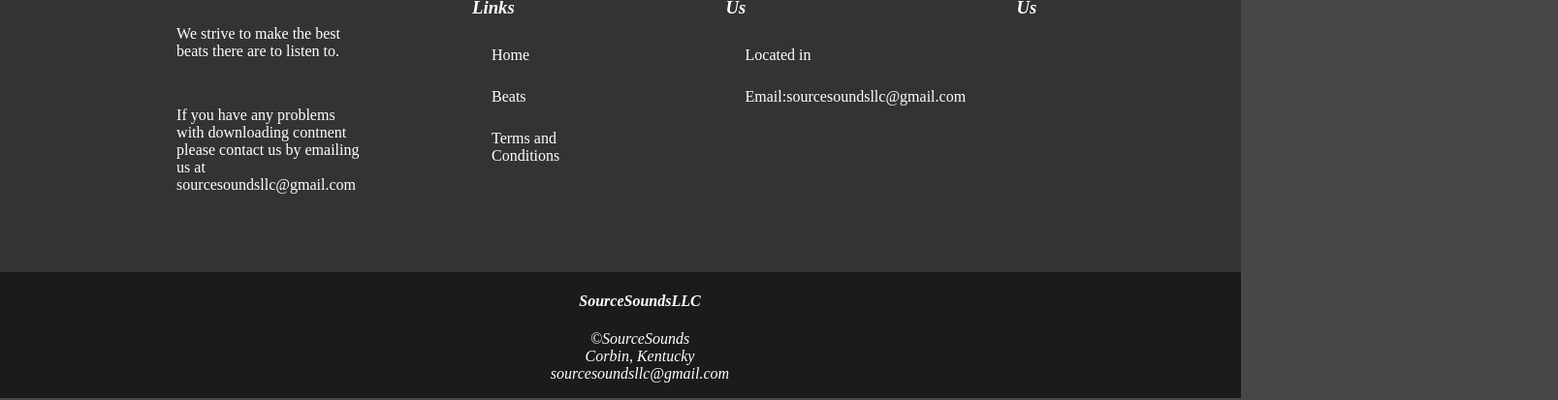
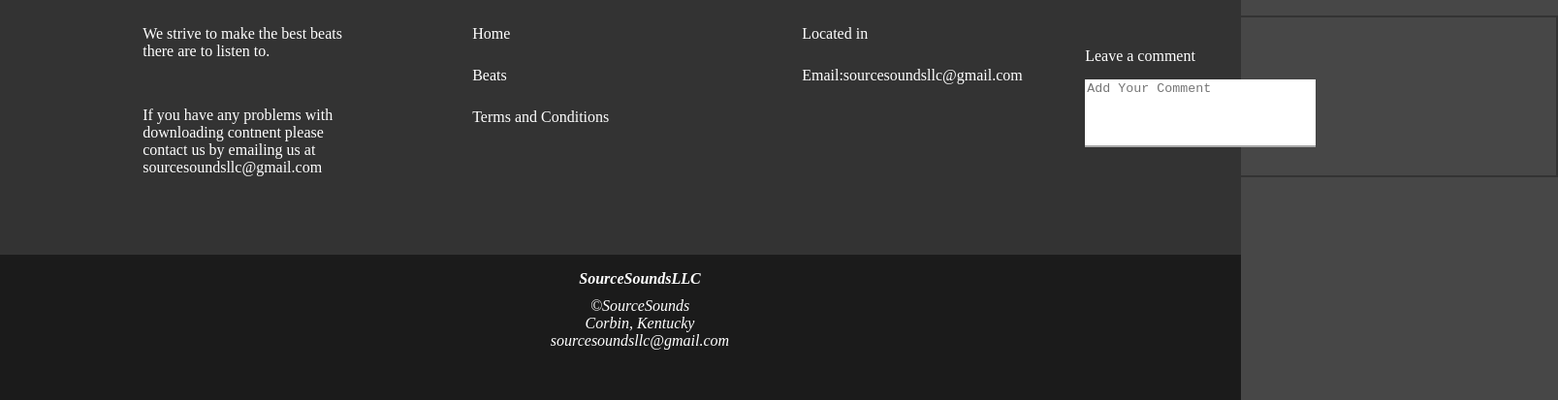
Before and after one commit to DrewW23/Final-Project, a website: page pages/index.html in a window 1280 px wide. Shown: the part 2261-2674 px from the top of the page at 97% size, 1607 px wide, since content can reach past the window. Drawn offline with Linux system fonts and the light colour scheme; a web font is replaced by a local one.

Commit message:
changing pages

```diff
--- a/pages/beats.css
+++ b/pages/beats.css
@@ -11,6 +11,7 @@
     box-sizing: border-box;
     margin: 0;
   }
+
 
 
 /*-------
@@ -91,6 +92,11 @@ body{
     font-size: 16px;
 }
 
+
+body h1{
+  font-style: italic;
+  text-align: center;
+}
 
 
 .btns{
@@ -368,17 +374,34 @@ Footer
 footer{
   display: flex;
   flex-direction: column;
+
   background-color: #06668a;
 
-    padding-top: 30px;
-    margin-top: 10px;
+  padding-top: 10px;
+  margin-top: 5px;
 
 }
+
+footer h3{
+  font-style: italic;
+  width: 10%;
+}
+
+h4{
+  margin: 10px;
+}
+
 .footerContainer{
   list-style: none;
   display: flex;
+
   width: 100%;
   background-color: #333333;
+}
+
+.footerContainer h3{
+  text-align: center;
+  width: 300px ;
 }
 
 .footerBox{
@@ -388,12 +411,18 @@ footer{
 }
 
 .footerList li{
+
+  width: 100%;
+  padding: 10px 15px;
+  margin: 5px 5px;
+
   list-style: none;
+  color: #fff;
 }
 
 .footerContainerBottom{
+  height: 150px;
   width: 100%;
-    height: 150px;
   background-color: #1b1b1b;
 }
 
@@ -402,17 +431,69 @@ footer{
 }
 
 .bottomContent ul{
+  padding: 15px 15px;
   text-align: center;
 }
-
-
 
 .bottomContent li{
   list-style: none;
 }
 
 
+.footerList li a{
+  text-decoration: none;
+  color: inherit;
+}
 
+
+/*--------------
+Comment Section
+----------------*/
+
+
+.commentSectionContainer{
+  width: 500px;
+  border: 2px #333 solid;
+  padding: 15px 10px;
+}
+
+.commentSectionContainer p{
+
+  margin-bottom:15px;
+}
+
+textarea{
+  height: 70px ;
+  width: 50%;
+  border: none;
+  border-bottom: 2px solid #aaa;
+  margin-bottom: 10px;
+  resize: none;
+  outline: none;
+  transition: .5s;
+}
+
+input[type="submit"],button{
+  padding: 10px 15px;
+  border: none;
+  outline: none;
+  border-radius: .25rem;
+  cursor: pointer;
+}
+
+input[type="submit"]{
+  color: #fff;
+  background-color: #06668a;
+}
+
+button{
+color: #fff;
+background-color: #aaa;
+}
+
+.summitBtns{
+  display: none;
+}
 
 
 
--- a/pages/index.html
+++ b/pages/index.html
@@ -175,9 +175,25 @@
 
       <h3>Contact Us</h3>
 
+      <div class="commentSectionContainer">
+      <p>Leave a comment</p>
 
-      <!--<textarea name="comment" id="comment" cols="30" rows="10"></textarea>
-      <button type="submit">Submit Comment</button>-->
+      <form>
+          <textarea name="commentSection" id="commentSection" cols="30" rows="10" placeholder='Add Your Comment'></textarea>
+
+          <div class="summitBtns">
+
+            <input type="submit" value='Comment'>
+
+            <button id='clear'>Cancel</button>
+
+          </div>
+      </form>
+
+    </div>
+
+
+
 
 
     </div>
@@ -199,5 +215,9 @@
 
 
   </footer>
+
+
+
+  <script src='/scripts/home.js'></script>
 </body>
 </html>
--- a/pages/style.css
+++ b/pages/style.css
@@ -17,6 +17,11 @@ body{
     color: #fff;
     font-size: 16px;
 }
+
+body h1{
+    font-style: italic;
+    text-align: center;
+  }
 
 
 
@@ -340,6 +345,10 @@ footer{
 }
 
 
+h4{
+    margin: 10px;
+  }
+
 .footerContainer{
     list-style: none;
     display: flex;
@@ -348,6 +357,10 @@ footer{
     background-color: #333333;
 }
 
+.footerContainer h3{
+    text-align: center;
+    width: 300px ;
+}
 
 .footerBox{
     width: 25%;
@@ -366,11 +379,13 @@ footer{
 }
 
 .footerContainerBottom{
+    height: 150px;
     width: 100%;
     background-color: #1b1b1b;
 }
 
 .bottomContent{
+
     font-style: italic;
 }
 
@@ -389,7 +404,54 @@ footer{
 }
 
 
+/*--------------
+Comment Section
+----------------*/
 
+
+.commentSectionContainer{
+    width: 500px;
+    border: 2px #333 solid;
+    padding: 15px 10px;
+  }
+
+  .commentSectionContainer p{
+
+    margin-bottom:15px;
+  }
+
+  textarea{
+    height: 70px ;
+    width: 50%;
+    border: none;
+    border-bottom: 2px solid #aaa;
+    margin-bottom: 10px;
+    resize: none;
+    outline: none;
+    transition: .5s;
+  }
+
+  input[type="submit"],button{
+    padding: 10px 15px;
+    border: none;
+    outline: none;
+    border-radius: .25rem;
+    cursor: pointer;
+  }
+
+  input[type="submit"]{
+    color: #fff;
+    background-color: #06668a;
+  }
+
+  button{
+  color: #fff;
+  background-color: #aaa;
+  }
+
+  .summitBtns{
+    display: none;
+  }
 
 
 
```
Also changed, not shown: pages/beats.html (+25 -9 lines). Lines whose indentation alone changed are shown as unchanged.
